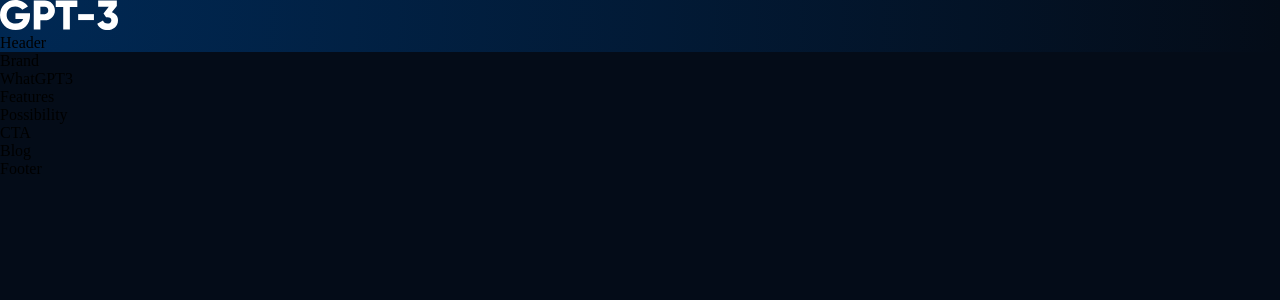
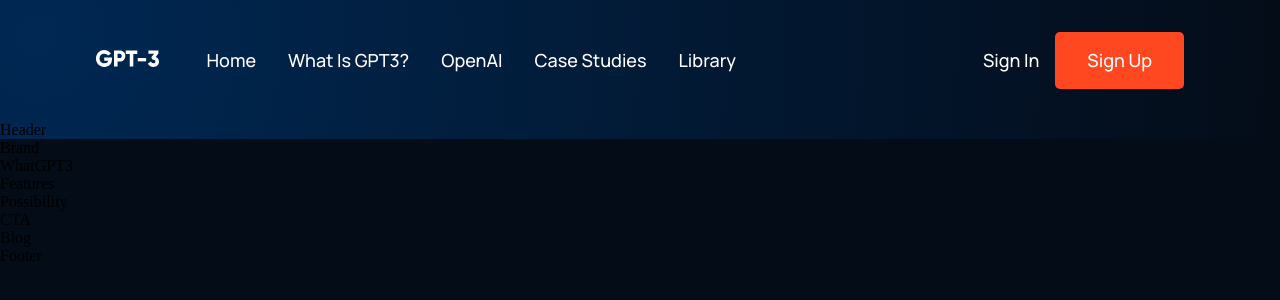
Before and after one commit to regmi2/gpt3_react, a React (Create React App) app: page / in a window 1280 px wide. Shown: the top 300 px of the page. Built offline with nearby package versions, Linux system fonts and the light colour scheme.

Commit message:
upgraded navbar visually and added placeholder links

```diff
--- a/src/components/navbar/Navbar.jsx
+++ b/src/components/navbar/Navbar.jsx
@@ -10,6 +10,24 @@ const Navbar = () => {
         <div className='gpt3__navbar-links_logo'>
           <img src={logo} alt='logo' />
         </div>
+
+        <div className="gpt3__navbar-links_container">
+          <p><a href="#home">Home</a></p>
+          <p><a href="#wgpt3">What is GPT3?</a></p>
+          <p><a href="#possibility">OpenAI</a></p>
+          <p><a href="#features">Case Studies</a></p>
+          <p><a href="#blog">Library</a></p>
+
+        </div>
+      </div>
+
+      <div className='gpt3__navbar-sign'>
+        <p>Sign in</p>
+        <button type="button">Sign Up</button>
+      </div>
+
+      <div className='gpt3__navbar-menu'>
+
       </div>
     </div>
   )
--- a/src/components/navbar/navbar.css
+++ b/src/components/navbar/navbar.css
@@ -0,0 +1,68 @@
+.gpt3__navbar {
+    display: flex;
+    justify-content: space-between;
+    align-items: center;
+
+    padding: 2rem 6rem;
+}
+
+.gpt3__navbar-links {
+    flex: 1;
+    display: flex;
+    justify-content: flex-start;
+    align-items: center;
+}
+
+
+.gpt3__navbar-links_logo {
+    margin-right: 2rem;
+
+}
+
+.gpt3__navbar-links_logo img {
+    width: 62.56px;
+    height: 16.02px;
+}
+
+.gpt3__navbar-links_container {
+    display: flex;
+    flex-direction: row;
+}
+
+.gpt3__navbar-sign {
+    display: flex;
+    justify-content: flex-end;
+    align-items: center;
+}
+
+
+.gpt3__navbar-links_container p,
+.gpt3__navbar-sign p,
+.gpt3__navbar-menu_container p {
+    color: #fff;
+    font-family: var(--font-family);
+    font-weight: 500;
+    font-size: 18px;
+    line-height: 25px;
+    text-transform: capitalize;
+
+    margin: 0 1rem;
+    cursor: pointer;
+}
+
+
+.gpt3__navbar-sign button, .gpt3__navbar-menu_container button {
+    padding: 1rem 2rem;
+    color: #fff;
+    background:#FF4820;
+    font-family: var(--font-family);
+    font-weight: 500;
+    font-size: 18px;
+    line-height: 25px;
+
+    border-radius: 5px;
+    border: 0;
+    outline:none;
+
+    cursor: pointer;
+}
```
